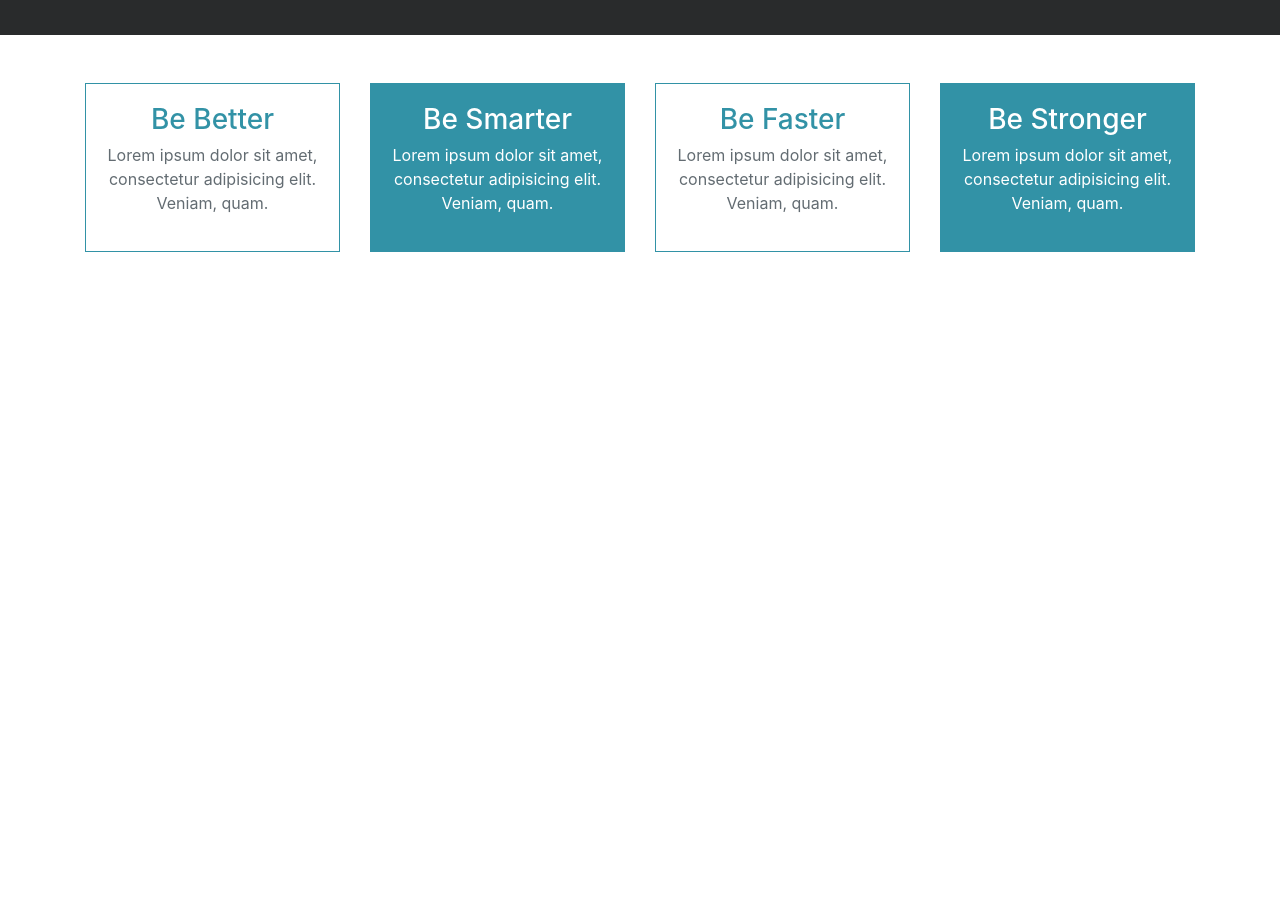
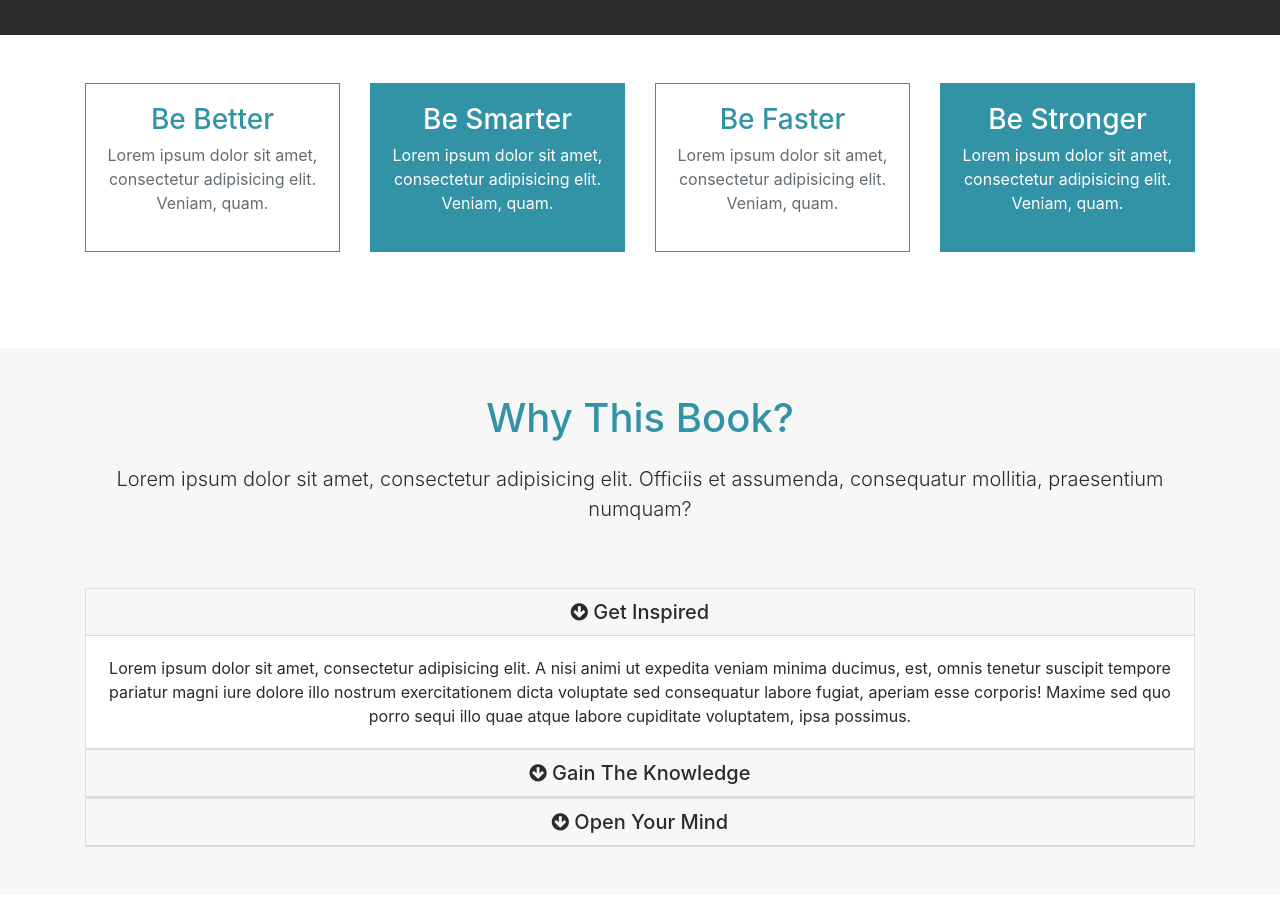
Before and after one commit to milena-mica/Mizuxe-website, a website: page src/index.html in a window 1280 px wide. Shown: the part 817-1715 px from the top of the page. Before the commit the page ends 1117 px from the top, so only its background shows below. Drawn offline with Linux system fonts and the light colour scheme.

Commit message:
About-section with Accordion

```diff
--- a/src/index.html
+++ b/src/index.html
@@ -119,6 +119,73 @@
     </div>
   </section>
 
+  <!-- ABOUT /WHY -->
+  <section id="about" class="my-5 py-5 text-center bg-faded">
+    <div class="container">
+      <div class="row">
+        <div class="col">
+          <div class="info-header mb-5">
+            <h1 class="text-primary pb-3">
+              Why This Book?
+            </h1>
+            <p class="lead pb-3">
+              Lorem ipsum dolor sit amet, consectetur adipisicing elit. Officiis et assumenda, consequatur mollitia, praesentium numquam?
+            </p>
+          </div>
+
+          <!-- ACCORDION -->
+          <div id="acordion" role="tablist">
+            <div class="card">
+              <div class="card-header" role="tab" id="heading1">
+                <h5 class="mb-0">
+                  <div href="#collapse1" data-toggle="collapse" data-parent="#accordion">
+                   <i class="fa fa-arrow-circle-down"></i> Get Inspired
+                  </div>
+                </h5>
+              </div>
+
+              <div id="collapse1" class="collapse show">
+                <div class="card-block">
+                  Lorem ipsum dolor sit amet, consectetur adipisicing elit. A nisi animi ut expedita veniam minima ducimus, est, omnis tenetur suscipit tempore pariatur magni iure dolore illo nostrum exercitationem dicta voluptate sed consequatur labore fugiat, aperiam esse corporis! Maxime sed quo porro sequi illo quae atque labore cupiditate voluptatem, ipsa possimus.
+                </div>
+              </div>
+            </div>
+            <div class="card">
+              <div class="card-header" role="tab" id="heading2">
+                <h5 class="mb-0">
+                  <div class="collapsed" href="#collapse2" data-toggle="collapse" data-parent="#accordion">
+                   <i class="fa fa-arrow-circle-down"></i> Gain The Knowledge
+                  </div>
+                </h5>
+              </div>
+
+              <div id="collapse2" class="collapse">
+                <div class="card-block">
+                  Lorem ipsum dolor sit amet, consectetur adipisicing elit. A nisi animi ut expedita veniam minima ducimus, est, omnis tenetur suscipit tempore pariatur magni iure dolore illo nostrum exercitationem dicta voluptate sed consequatur labore fugiat, aperiam esse corporis! Maxime sed quo porro sequi illo quae atque labore cupiditate voluptatem, ipsa possimus.
+                </div>
+              </div>
+            </div>
+            <div class="card">
+              <div class="card-header" role="tab" id="heading3">
+                <h5 class="mb-0">
+                  <div class="collapsed" href="#collapse3" data-toggle="collapse" data-parent="#accordion">
+                   <i class="fa fa-arrow-circle-down"></i> Open Your Mind
+                  </div>
+                </h5>
+              </div>
+
+              <div id="collapse3" class="collapse">
+                <div class="card-block">
+                  Lorem ipsum dolor sit amet, consectetur adipisicing elit. A nisi animi ut expedita veniam minima ducimus, est, omnis tenetur suscipit tempore pariatur magni iure dolore illo nostrum exercitationem dicta voluptate sed consequatur labore fugiat, aperiam esse corporis! Maxime sed quo porro sequi illo quae atque labore cupiditate voluptatem, ipsa possimus.
+                </div>
+              </div>
+            </div>
+          </div>
+        </div>
+      </div>
+    </div>
+  </section>
+
 
     <script src="js/jquery.min.js"></script>
     <script src="js/tether.min.js"></script>
```
